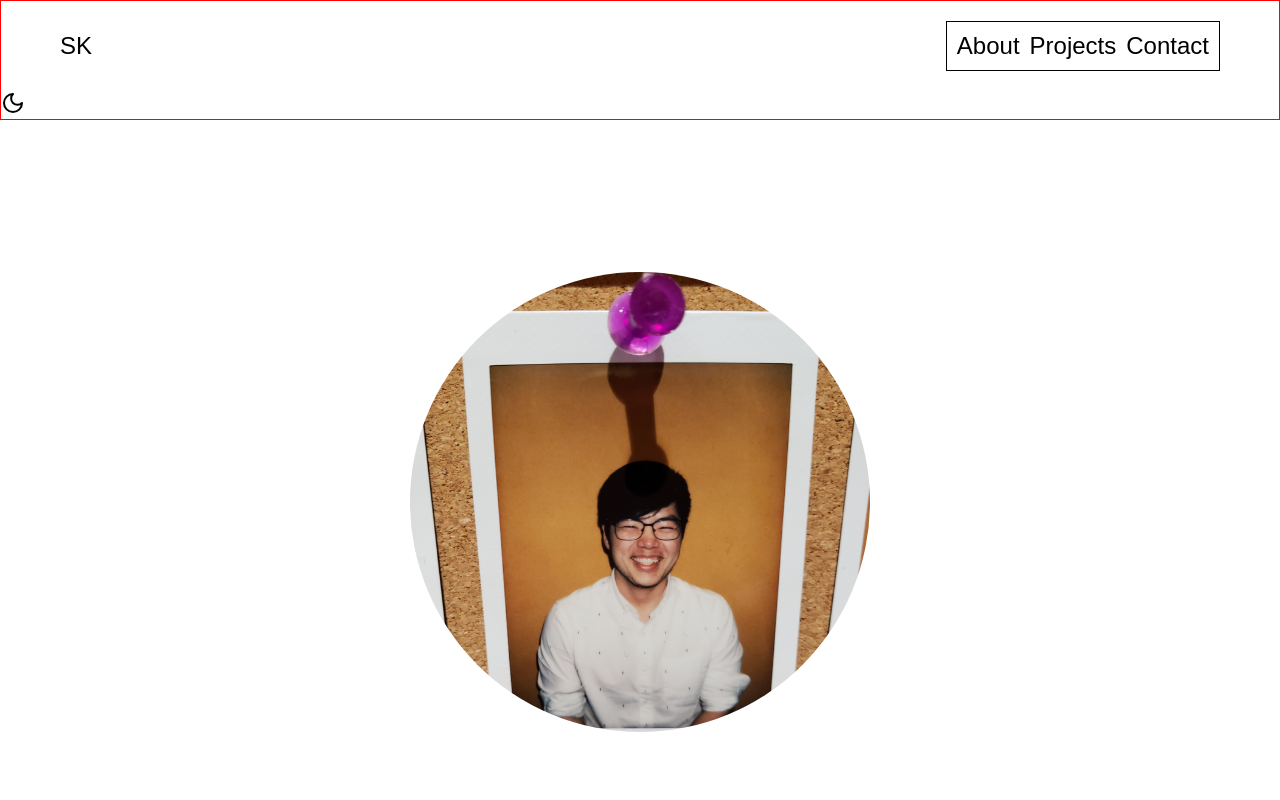
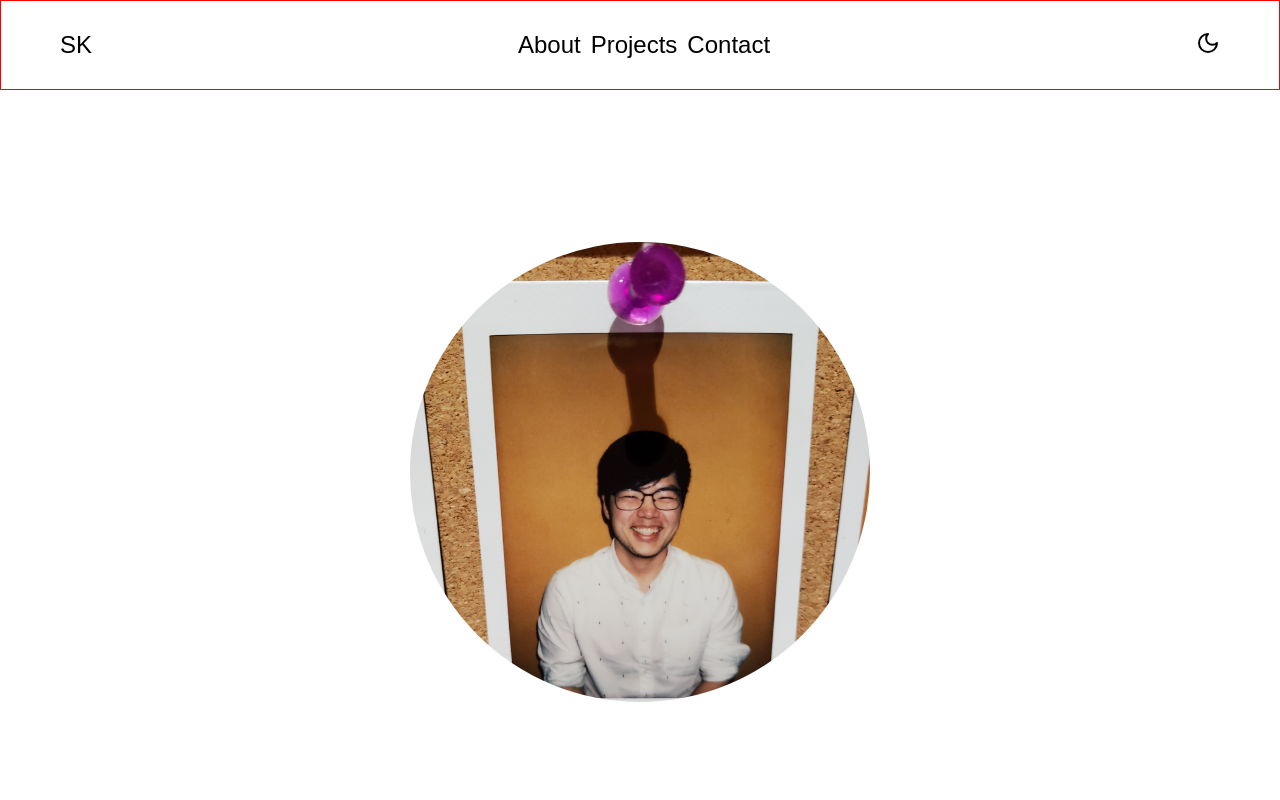
Before and after one commit to seung0708/seung0708.github.io, a React (Vite) app: page / in a window 1280 px wide. Shown: the top 800 px of the page. Built offline with nearby package versions, Linux system fonts and the light colour scheme.

Commit message:
got the sun and moon toggle positioned correctly

```diff
--- a/src/components/Header.jsx
+++ b/src/components/Header.jsx
@@ -32,12 +32,11 @@ const Header = ({darkMode, setDarkMode}) => {
               <li className="nav_link"><a href="#contact">Contact</a></li>
             </ul>
           </nav>
-        </div>
-        <div className='switch'>
-          <button onClick={handleToggleClick}>
+          <button className='switch' onClick={handleToggleClick}>
             {!darkMode ? <Sun style={{color: '#FFF'}} /> : <Moon /> }
           </button>
         </div>
+
     </header>
   )
 }
--- a/src/styles.css
+++ b/src/styles.css
@@ -68,9 +68,7 @@ header .container {
 }
 
 nav {
-    border: 1px solid black;
     display: flex;
-    justify-content: space-between;
     padding: 10px;
 }
 
@@ -88,10 +86,6 @@ nav {
     text-decoration: underline;
 }
 
-.switch {
-    position: relative;
-    top: 0px;
-}
 
 
 
```
